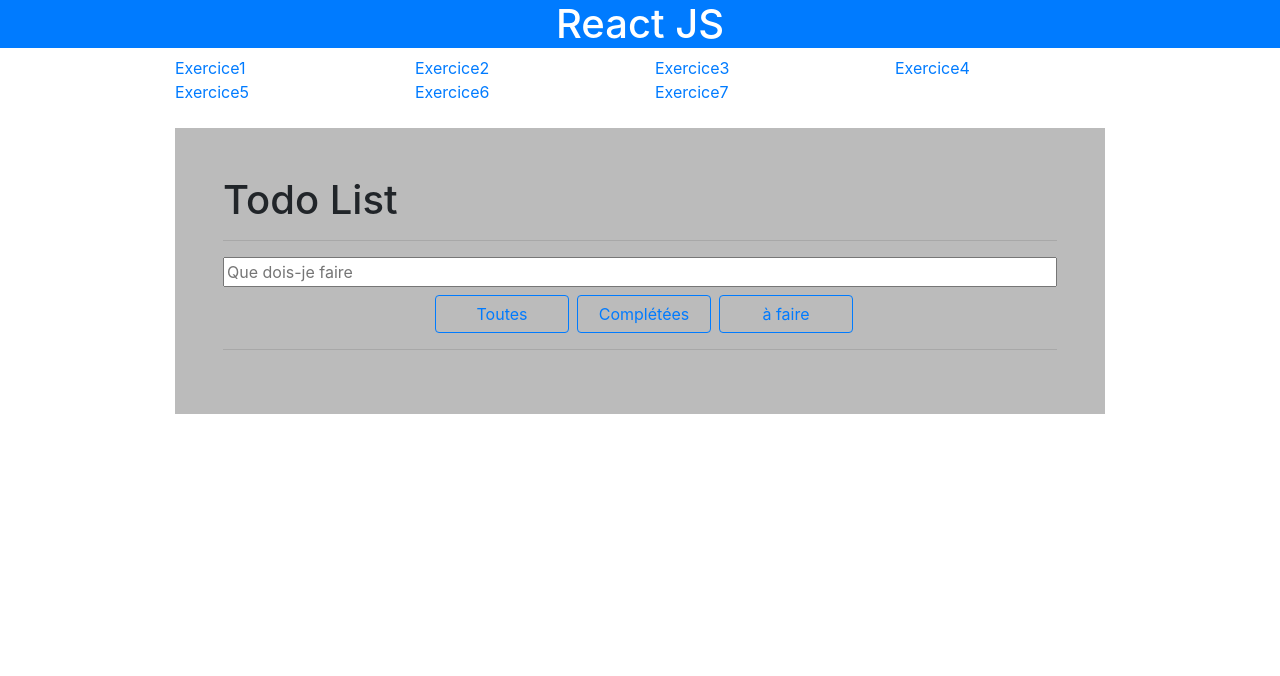
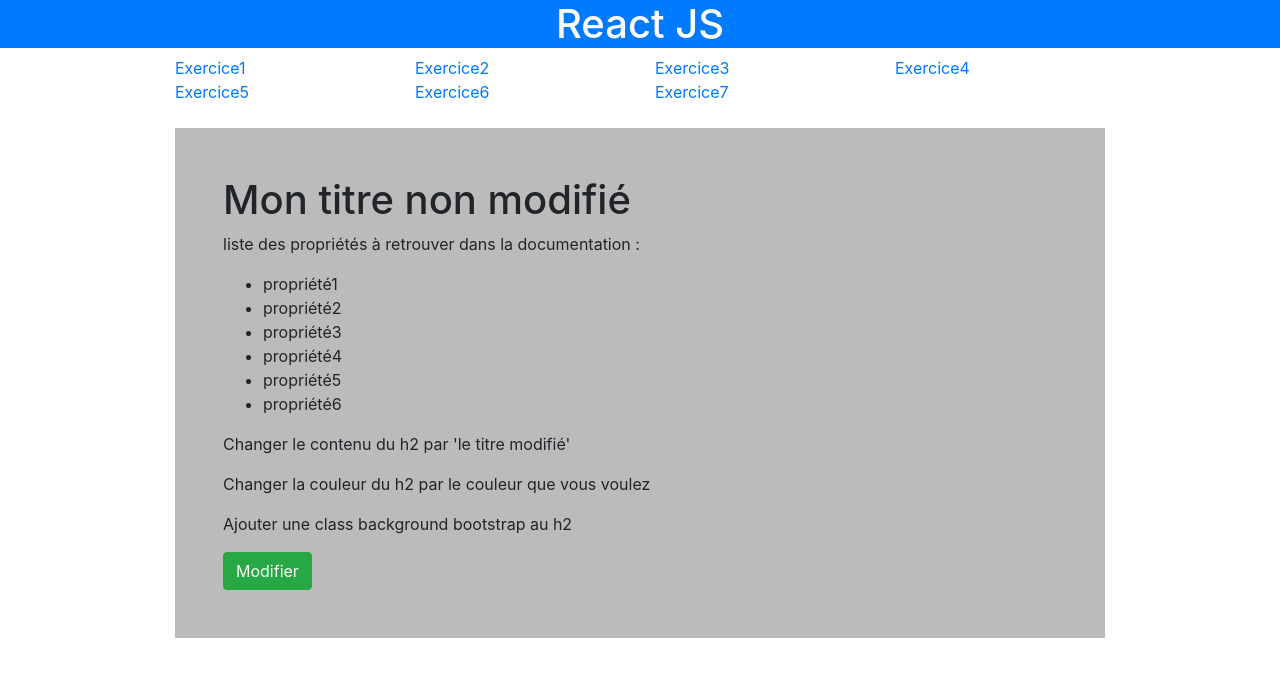
Before and after one commit to nazam1998/toDo_list_React, a React (Create React App) app: page / in a window 1280 px wide. Shown: the top 676 px of the page. Built offline with nearby package versions, Linux system fonts and the light colour scheme.

Commit message:
correction mineures

```diff
--- a/src/App.jsx
+++ b/src/App.jsx
@@ -14,13 +14,13 @@
 const App = () => {
     const [exo, setExo] = useState([
 
-        { div: <Exo1 />, etat: "hide", lien: 'col-3' },
+        { div: <Exo1 />, etat: "show", lien: 'col-3' },
         { div: <Exo2 />, etat: "hide", lien: 'col-3' },
         { div: <Exo3 />, etat: "hide", lien: 'col-3' },
         { div: <Exo4 />, etat: "hide", lien: 'col-3' },
         { div: <Exo5 img={Egg} />, etat: "hide", lien: 'col-3' },
         { div: <Exo6 />, etat: "hide", lien: 'col-3' },
-        { div: <Exo7 />, etat: "banane", lien: 'col-3' }
+        { div: <Exo7 />, etat: "hide", lien: 'col-3' }
 
     ]);
 
@@ -30,7 +30,7 @@
             <h1 className='text-center bg-primary text-white'>React JS</h1>
             <div className='container w-75'>
                 <Nav exo={exo} setExo={setExo} />
-                {exo.map((e, index) => e.etat === 'banane' && <div className={'gris p-5 mt-4'} key={index}>{e.div}</div>)}
+                {exo.map((e, index) => e.etat === 'show' && <div className={'gris p-5 mt-4'} key={index}>{e.div}</div>)}
 
             </div>
         </div>
--- a/src/components/Exo3.jsx
+++ b/src/components/Exo3.jsx
@@ -1,11 +1,22 @@
 import React, { Fragment, useState } from 'react';
+
 const Exo3 = () => {
+
     const [titre, setTitre] = useState('inconnu');
     const [input, setInput] = useState('');
-    return (<Fragment>
-        <h2>Welcome {titre}</h2>
-        <p>Lorem ipsum dolor sit amet consectetur, adipisicing elit. Placeat consectetur provident minus, dolorum maxime excepturi natus nesciunt, perspiciatis quaerat vitae rerum pariatur aut dolores reprehenderit fugit similique laborum sapiente tempora? tout rater</p>
-        <input type="text" onChange={e => setInput(e.target.value)} value={input} /><button className="btn btn-light" onClick={() => input !== '' ? setTitre(input) : setTitre('inconnu')}>go</button>
-    </Fragment>)
+
+    return (
+        <Fragment>
+
+            <h2>Welcome {titre}</h2>
+            <p>Lorem ipsum dolor sit amet consectetur, adipisicing elit. Placeat consectetur provident minus, dolorum maxime excepturi natus nesciunt</p>
+
+            <input type="text" onChange={e => setInput(e.target.value)} value={input} />
+            <button className="btn btn-light mx-2" onClick={() => input !== '' ? setTitre(input) : setTitre('inconnu')}>go</button>
+
+        </Fragment>
+    );
+
 };
+
 export default Exo3
--- a/src/components/Exo7.jsx
+++ b/src/components/Exo7.jsx
@@ -7,11 +7,19 @@
     const [show, setShow] = useState('tout');
     const [tabButton, setTabButton] = useState([{ text: 'Toutes', etat: 'text-primary gris', show: 'tout' }, { text: 'Complétées', etat: 'text-primary gris', show: 'fini' }, { text: 'à faire', etat: 'text-primary gris', show: 'faire' }]);
     // Pour gérer les boutons il faut créer un tableau correspondant à chaque bouton
-
+    const estVide = e => {
+        let vide = true;
+        let i = 0;
+        while (i < e.length && vide) {
+            vide = e.charAt(i) === " ";
+            i++;
+        }
+        return vide;
+    }
     const ajoute = (e) => {
         if (e.key === 'Enter') {
             let temp = [...tache];
-            temp.push({ text: e.target.value, className: 'row align-items-center justify-content-around w-100 text-left', etat: '', input: e.target.value, show: 'p' });
+            temp.push({ text: (e.target.value !== '' ? (!estVide(e.target.value) ? e.target.value : 'Template') : 'Template'), className: 'row align-items-center justify-content-around p-1 w-100 text-left', etat: '', input: e.target.value, show: 'p' });
             setTache(temp);
             e.target.value = '';
         }
@@ -88,9 +96,9 @@
             <div className="tache">
                 <hr />
 
-                {show === 'tout' && tache.map((e, index) => <li className={e.className} id={index} key={index}><input type='checkbox' checked={e.etat} onChange={color} className='ml-2 col' />{(e.show === 'p' ? <p onClick={afficher} className='col-5'>{e.text}</p> : <input type="text" onKeyPress={changer} onDoubleClick={afficher2} className='col-5' value={e.input} onChange={write} />)}<span className='offset-5 remover col' onClick={retire}>X</span></li>)}
-                {show === 'fini' && tache.map((e, index) => (e.etat && <li className={e.className} id={index} key={index}><input type='checkbox' checked={e.etat} onChange={color} className='ml-2 col' />{(e.show === 'p' ? <p onClick={afficher} className='col-5'>{e.text}</p> : <input type="text" onKeyPress={changer} onDoubleClick={afficher2} className='col-5' value={e.input} onChange={write} />)}<span className='offset-5 remover col' onClick={retire}>X</span></li>))}
-                {show === 'faire' && tache.map((e, index) => (!e.etat && <li className={e.className} id={index} key={index}><input type='checkbox' checked={e.etat} onChange={color} className='ml-2 col' />{(e.show === 'p' ? <p onClick={afficher} className='col-5'>{e.text}</p> : <input type="text" onKeyPress={changer} onDoubleClick={afficher2} className='col-5' value={e.input} onChange={write} />)}<span className='offset-5 remover col' onClick={retire}>X</span></li>))}
+                {show === 'tout' && tache.map((e, index) => <li className={e.className} id={index} key={index}><input type='checkbox' checked={e.etat} onChange={color} className='ml-2 col' />{(e.show === 'p' ? <p onClick={afficher} className='col-5 my-auto'>{e.text}</p> : <input type="text" onKeyPress={changer} onDoubleClick={afficher2} className='col-5' value={e.input} onChange={write} />)}<span className='offset-5 remover col' onClick={retire}>X</span></li>)}
+                {show === 'fini' && tache.map((e, index) => (e.etat && <li className={e.className} id={index} key={index}><input type='checkbox' checked={e.etat} onChange={color} className='ml-2 col' />{(e.show === 'p' ? <p onClick={afficher} className='col-5 my-auto'>{e.text}</p> : <input type="text" onKeyPress={changer} onDoubleClick={afficher2} className='col-5' value={e.input} onChange={write} />)}<span className='offset-5 remover col' onClick={retire}>X</span></li>))}
+                {show === 'faire' && tache.map((e, index) => (!e.etat && <li className={e.className} id={index} key={index}><input type='checkbox' checked={e.etat} onChange={color} className='ml-2 col' />{(e.show === 'p' ? <p onClick={afficher} className='col-5 my-auto'>{e.text}</p> : <input type="text" onKeyPress={changer} onDoubleClick={afficher2} className='col-5' value={e.input} onChange={write} />)}<span className='offset-5 remover col' onClick={retire}>X</span></li>))}
             </div>
         </Fragment>
     )
--- a/src/components/Nav.jsx
+++ b/src/components/Nav.jsx
@@ -5,14 +5,13 @@
     const afficher = (e) => {
 
         let temp = [...props.exo];
-        console.log(temp);
 
         temp.forEach(element => {
             element.etat = 'hide';
             element.lien = 'col-3';
         });
 
-        temp[e.target.id].etat = 'banane';
+        temp[e.target.id].etat = 'show';
         temp[e.target.id].lien = 'col-3 bg-primary text-white';
         props.setExo(temp);
     }
--- a/src/components/Niveau2.jsx
+++ b/src/components/Niveau2.jsx
@@ -4,7 +4,7 @@
 
     const [input, setInput] = useState('');
 
-    const [p, setP] = useState('');
+    const [p, setP] = useState(0);
 
     const [op, setOp] = useState('');
 
@@ -18,7 +18,7 @@
     let tab = [{ nb: nb, fct: setNb }, { nb: nb2, fct: setNb2 }]
 
     const egal = () => {
-        setP(p + save);
+        // setP(p + save);
         switch (op) {
             case '+':
                 setP(save + ' = ' + (Number(nb) + Number(nb2)));
@@ -70,12 +70,11 @@
     return (
         <div className='niveau2 mt-5'>
             <h1>Niveau2</h1>
-            <div className="calculatrice  bg-dark text-white p-5 w-50">
+            <div className="calculatrice  bg-dark text-white p-5">
                 <div className="resultat w-75">
                     <p className='text-right'>{p}</p>
                     <input type="text" className='text-dark' value={input} onChange={() => setInput(input)} />
                 </div>
-
                 <div className="boutons">
                     <button className="btn btn-light col-2 ml-2 mt-3" onClick={ajoute}>1</button>
                     <button className="btn btn-light col-2 ml-2 mt-3" onClick={ajoute}>2</button>
--- a/src/css/index.css
+++ b/src/css/index.css
@@ -46,4 +46,17 @@
   background-color: #bbbbbb;
 }
 
+.calculatrice {
+  width: 40%;
+}
+
+@keyframes tourne {
+  0% {
+    transform: rotate(0deg) translateX(150px) rotate(-360deg);
+  }
+  100% {
+    transform: rotate(360deg) translateX(150px) rotate(0deg);
+  }
+}
+
 /*# sourceMappingURL=index.css.map */
```
Also changed, not shown: src/sass/style.sass (+13 -0 lines), 1 other file (tests, documents, lock files or other folders).
